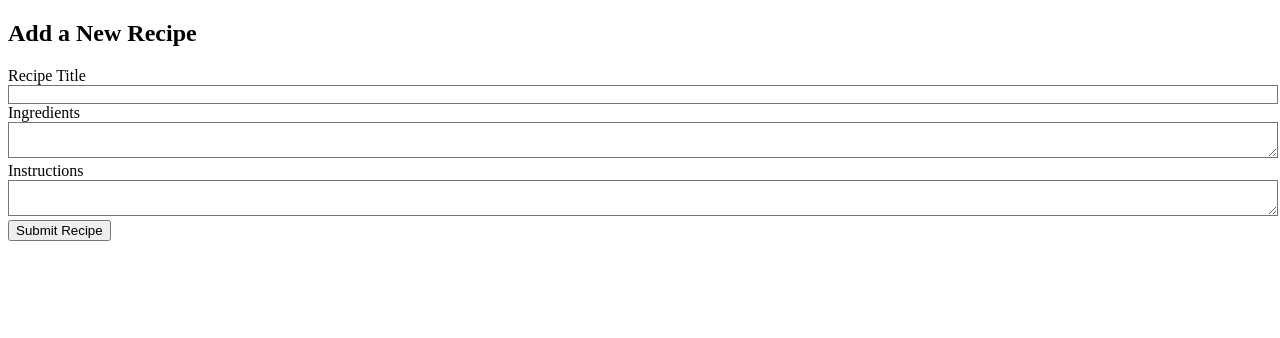
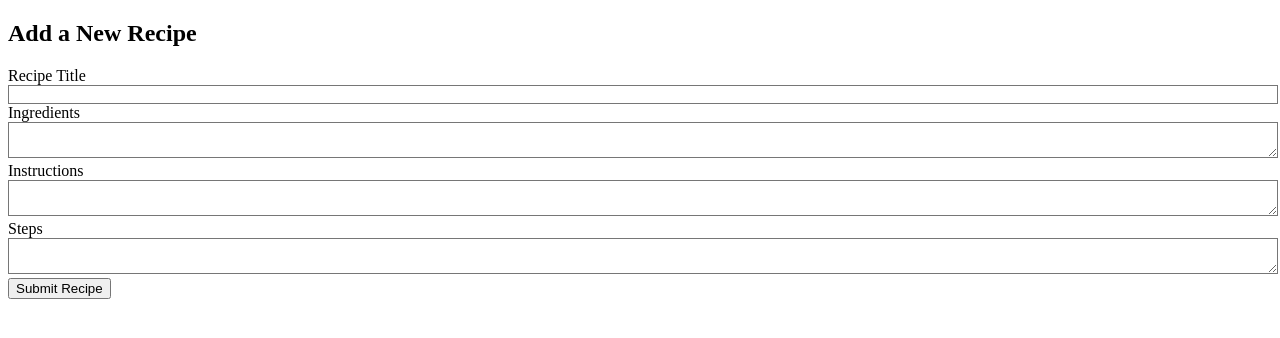
Before and after one commit to JeffBoat-19/alx-fe-reactjs, a React app in the folder recipe-sharing-platform/: page /add in a window 1280 px wide. Shown: the top 338 px of the page. Built offline with nearby package versions, Linux system fonts and the light colour scheme; the HTML template or start-up script is replaced by a standard one.

Commit message:
Added steps to addreceipt form

```diff
--- a/recipe-sharing-platform/src/components/AddRecipeForm.jsx
+++ b/recipe-sharing-platform/src/components/AddRecipeForm.jsx
@@ -4,9 +4,9 @@ function AddRecipeForm() {
   const [title, setTitle] = useState("");
   const [ingredients, setIngredients] = useState("");
   const [instructions, setInstructions] = useState("");
-  const [errors, setErrors] = useState({}); // ✅ required
+  const [steps, setSteps] = useState(""); // ✅ new field
+  const [errors, setErrors] = useState({});
 
-  // ✅ validation function
   const validate = () => {
     let newErrors = {};
 
@@ -14,8 +14,9 @@ function AddRecipeForm() {
     if (!ingredients.trim()) newErrors.ingredients = "Ingredients are required";
     if (!instructions.trim())
       newErrors.instructions = "Instructions are required";
+    if (!steps.trim()) newErrors.steps = "Steps are required"; // ✅ validate steps
 
-    setErrors(newErrors); // ✅ update errors
+    setErrors(newErrors);
     return Object.keys(newErrors).length === 0;
   };
 
@@ -23,13 +24,18 @@ function AddRecipeForm() {
     e.preventDefault();
 
     if (validate()) {
-      // ✅ valid form, handle submission
-      console.log("Form submitted:", { title, ingredients, instructions });
+      console.log("Form submitted:", {
+        title,
+        ingredients,
+        instructions,
+        steps,
+      });
 
-      // Clear form
+      // clear form
       setTitle("");
       setIngredients("");
       setInstructions("");
+      setSteps("");
       setErrors({});
     }
   };
@@ -78,6 +84,19 @@ function AddRecipeForm() {
           )}
         </div>
 
+        {/* Steps ✅ */}
+        <div>
+          <label className="block font-semibold mb-1">Steps</label>
+          <textarea
+            value={steps}
+            onChange={(e) => setSteps(e.target.value)}
+            className="w-full border rounded px-3 py-2"
+          ></textarea>
+          {errors.steps && (
+            <p className="text-red-500 text-sm">{errors.steps}</p>
+          )}
+        </div>
+
         <button
           type="submit"
           className="bg-blue-500 text-white px-4 py-2 rounded hover:bg-blue-600"
```
